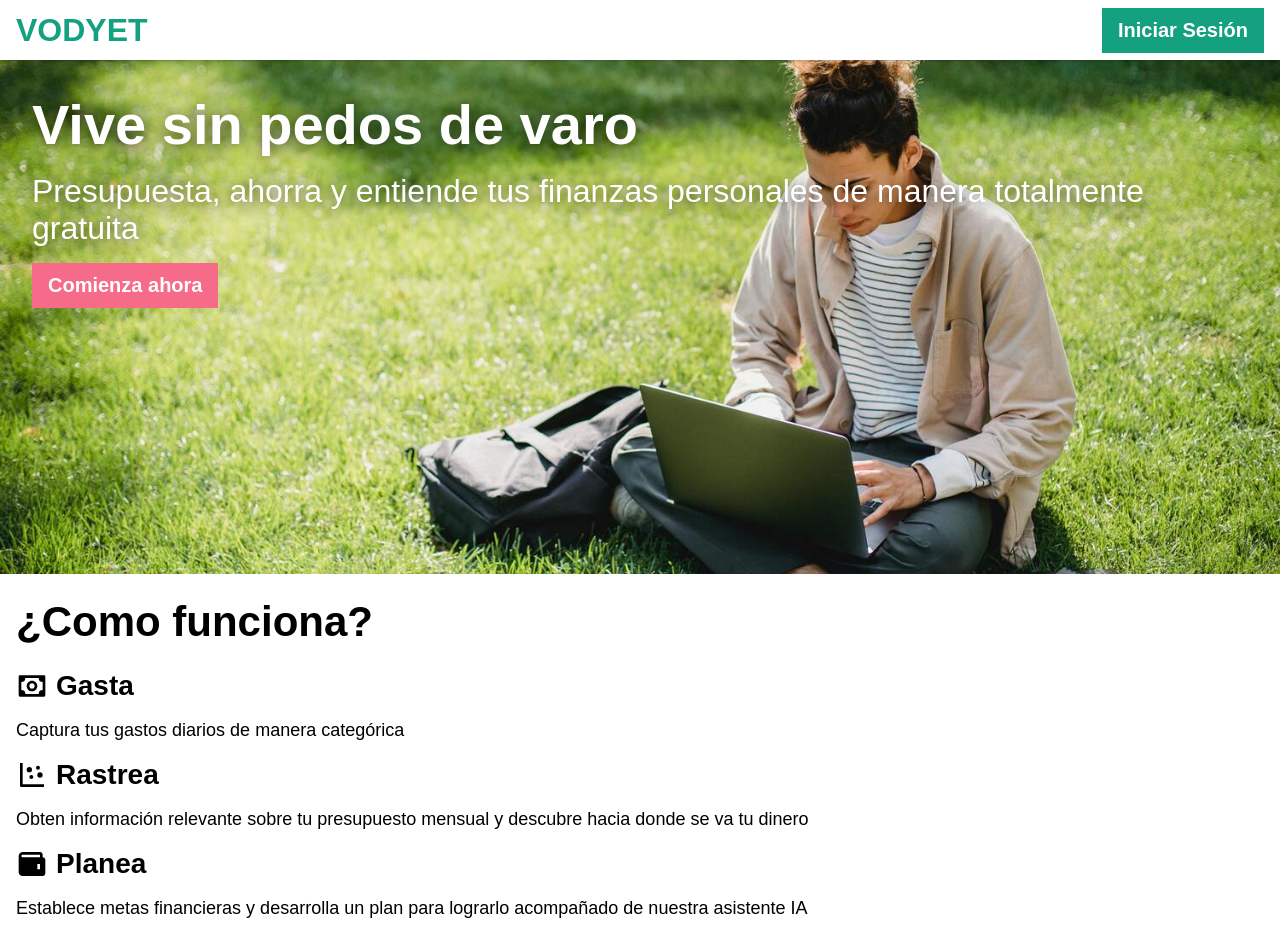
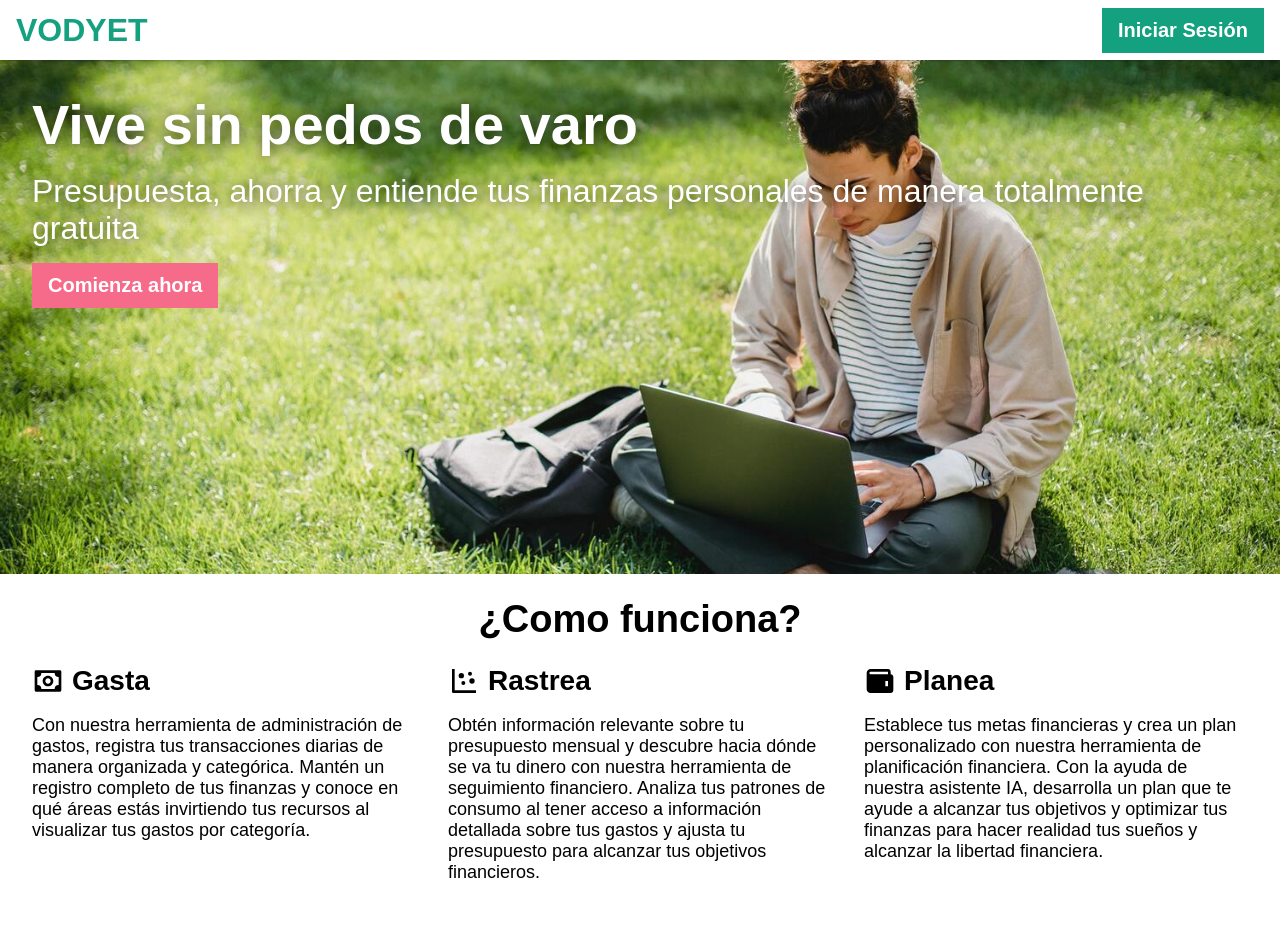
Before and after one commit to jesuszvl/vodyet, a Next.js app: page / in a window 1280 px wide. Shown: the top 939 px of the page. Built offline with nearby package versions, Linux system fonts and the light colour scheme; no server answers; a web font is replaced by a local one.

Commit message:
add features content

```diff
--- a/src/components/Features/Features.js
+++ b/src/components/Features/Features.js
@@ -6,19 +6,20 @@ import styles from "./Features.module.scss";
 const features = [
   {
     title: "Gasta",
-    description: "Captura tus gastos diarios de manera categórica",
+    description:
+      "Con nuestra herramienta de administración de gastos, registra tus transacciones diarias de manera organizada y categórica. Mantén un registro completo de tus finanzas y conoce en qué áreas estás invirtiendo tus recursos al visualizar tus gastos por categoría.",
     icon: <MoneyIcon />,
   },
   {
     title: "Rastrea",
     description:
-      "Obten información relevante sobre tu presupuesto mensual y descubre hacia donde se va tu dinero",
+      " Obtén información relevante sobre tu presupuesto mensual y descubre hacia dónde se va tu dinero con nuestra herramienta de seguimiento financiero. Analiza tus patrones de consumo al tener acceso a información detallada sobre tus gastos y ajusta tu presupuesto para alcanzar tus objetivos financieros.",
     icon: <ChartIcon />,
   },
   {
     title: "Planea",
     description:
-      "Establece metas financieras y desarrolla un plan para lograrlo acompañado de nuestra asistente IA",
+      "Establece tus metas financieras y crea un plan personalizado con nuestra herramienta de planificación financiera. Con la ayuda de nuestra asistente IA, desarrolla un plan que te ayude a alcanzar tus objetivos y optimizar tus finanzas para hacer realidad tus sueños y alcanzar la libertad financiera.",
     icon: <WalletIcon />,
   },
 ];
@@ -27,6 +28,7 @@ export default function Features() {
   return (
     <div className={styles["features-container"]}>
       <h1 className={styles["features-title"]}>¿Como funciona?</h1>
+      <div className={styles["features-grid"]}>
         {features.map(({ title, description, icon }) => {
           return (
             <div key={title} className={styles["feature"]}>
@@ -39,5 +41,6 @@ export default function Features() {
           );
         })}
       </div>
+    </div>
   );
 }
--- a/src/components/Features/Features.module.scss
+++ b/src/components/Features/Features.module.scss
@@ -3,20 +3,42 @@
 
 .features-container {
   padding: 24px 16px;
+
+  @include device_md {
+    padding: 24px 32px;
+  }
 }
 
 .features-title {
-  font-size: 42px;
+  font-size: 38px;
   margin: 0px;
   padding-bottom: 24px;
+  text-align: center;
+}
+
+.features-grid {
+  display: flex;
+  flex-direction: column;
+  gap: 16px;
+
+  @include device_md {
+    flex-direction: row;
+    gap: 32px;
+  }
 }
 
 .feature-main {
   display: flex;
+  align-items: center;
   gap: 8px;
 }
 
 .feature {
+  width: 100%;
+
+  @include device_md {
+    width: 33.3%;
+  }
   .title {
     font-size: 28px;
     font-weight: 900;
```
Lines whose indentation alone changed are shown as unchanged.
